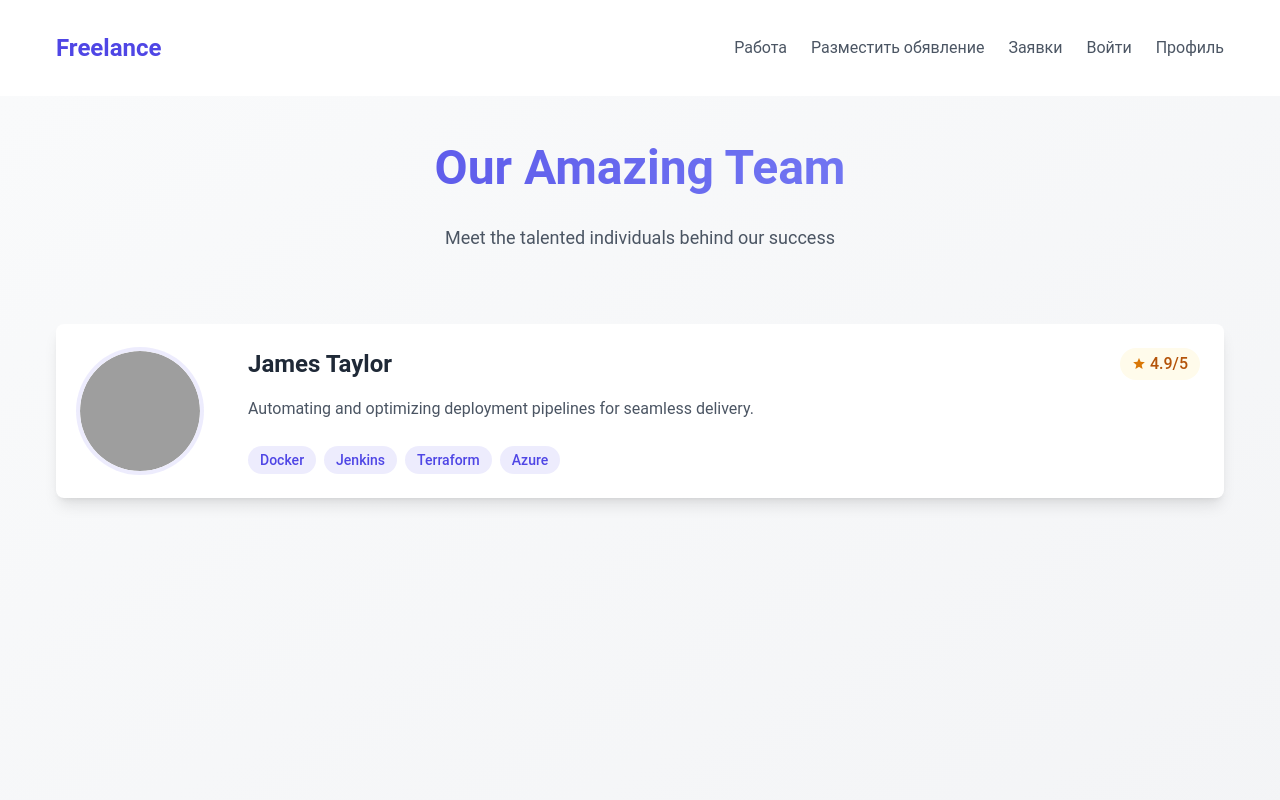
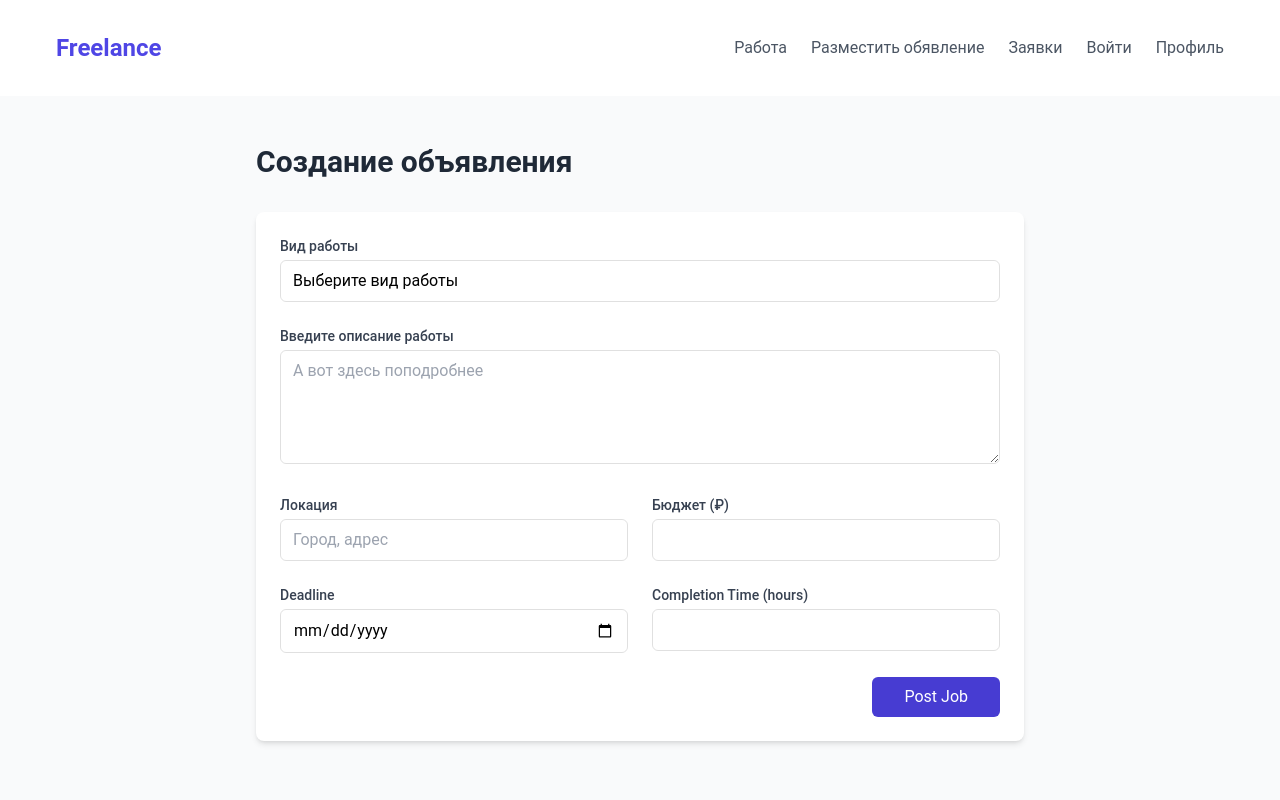
Before and after one commit to SaveliyShutov/freelance, a Nuxt app: page /employer in a window 1280 px wide. Shown: the top 800 px of the page. Built offline with nearby package versions, Linux system fonts and the light colour scheme; grey boxes are pictures that could not be loaded.

Commit message:
updateGleb_2

```diff
--- /dev/null
+++ b/components/rating.vue
@@ -0,0 +1,6 @@
+<template>
+    <div class="flex items-center justify-center mt-3 bg-amber-50 px-3 py-1 rounded-full mx-auto w-fit">
+        <i class="mdi mdi-star text-amber-600 mr-1"></i>
+        <span class="text-amber-700 font-medium">4.8/5</span>
+    </div>
+</template>
--- /dev/null
+++ b/components/starsFeedback.vue
@@ -0,0 +1,6 @@
+<template>
+    <div class="ml-1 -mb-2">
+        <i class="mdi mdi-star text-amber-600 mr-1 "></i>
+        <span class="text-amber-700 font-medium">5</span>
+    </div>
+</template>
--- a/pages/employer.vue
+++ b/pages/employer.vue
@@ -1,4 +1,128 @@
 <script setup>
+const jobTypes = [
+  'Доставка',
+  'Переводчик',
+  'Репетитор',
+  'Кейтеринг',
+  'Грузчик',
+  'Сиделка',
+  'Охрана',
+  'Чистка крыши',
+  'Другое'
+]
+
+const jobType = ref('')
+const description = ref('')
+const location = ref('')
+const budget = ref('')
+const deadline = ref('')
+const completionTime = ref('')
+
+const submitForm = () => {
+  console.log({
+    jobType: jobType.value,
+    description: description.value,
+    location: location.value,
+    budget: budget.value,
+    deadline: deadline.value,
+    completionTime: completionTime.value
+  })
+}
+</script>
+<template>
+  <div class="min-h-screen bg-gray-50">
+    <v-container>
+      <div class="max-w-3xl mx-auto py-8">
+        <h1 class="text-3xl font-bold mb-8 text-gray-800">Создание объявления</h1>
+
+        <div class="bg-white rounded-lg shadow-md p-6">
+          <form @submit.prevent="submitForm">
+            <v-row>
+              <v-col cols="12">
+                <label class="block text-sm font-medium text-gray-700 mb-1">Вид работы</label>
+                <select
+                  v-model="jobType"
+                  required
+                  class="w-full px-3 py-2 border border-gray-300 rounded-md focus:outline-none focus:ring-2 focus:ring-[#473CD2] focus:border-[#473CD2]"
+                >
+                  <option value="" disabled>Выберите вид работы</option>
+                  <option v-for="type in jobTypes" :key="type" :value="type">
+                    {{ type }}
+                  </option>
+                </select>
+              </v-col>
+
+              <v-col cols="12">
+                <label class="block text-sm font-medium text-gray-700 mb-1">Введите описание работы</label>
+                <textarea
+                  v-model="description"
+                  required
+                  rows="4"
+                  placeholder="А вот здесь поподробнее"
+                  class="w-full px-3 py-2 border border-gray-300 rounded-md focus:outline-none focus:ring-2 focus:ring-[#473CD2] focus:border-[#473CD2]"
+                ></textarea>
+              </v-col>
+
+              <v-col cols="12" md="6">
+                <label class="block text-sm font-medium text-gray-700 mb-1">Локация</label>
+                <input
+                  type="text"
+                  v-model="location"
+                  required
+                  placeholder="Город, адрес"
+                  class="w-full px-3 py-2 border border-gray-300 rounded-md focus:outline-none focus:ring-2 focus:ring-[#473CD2] focus:border-[#473CD2]"
+                />
+              </v-col>
+
+              <v-col cols="12" md="6">
+                <label class="block text-sm font-medium text-gray-700 mb-1">Бюджет (₽)</label>
+                <input
+                  type="number"
+                  v-model="budget"
+                  required
+                  min="100"
+                  step="50"
+                  class="w-full px-3 py-2 border border-gray-300 rounded-md focus:outline-none focus:ring-2 focus:ring-[#473CD2] focus:border-[#473CD2]"
+                />
+              </v-col>
+
+              <v-col cols="12" md="6">
+                <label class="block text-sm font-medium text-gray-700 mb-1">Deadline</label>
+                <input
+                  type="date"
+                  v-model="deadline"
+                  required
+                  class="w-full px-3 py-2 border border-gray-300 rounded-md focus:outline-none focus:ring-2 focus:ring-[#473CD2] focus:border-[#473CD2]"
+                />
+              </v-col>
+
+              <v-col cols="12" md="6">
+                <label class="block text-sm font-medium text-gray-700 mb-1">Completion Time (hours)</label>
+                <input
+                  type="number"
+                  v-model="completionTime"
+                  min="1"
+                  required
+                  class="w-full px-3 py-2 border border-gray-300 rounded-md focus:outline-none focus:ring-2 focus:ring-[#473CD2] focus:border-[#473CD2]"
+                />
+              </v-col>
+
+              <v-col cols="12" class="text-right">
+                <button
+                  type="submit"
+                  class="px-8 py-2 bg-[#473CD2] text-white rounded-md hover:bg-[#3730A3] transition-colors duration-200"
+                >
+                  Post Job
+                </button>
+              </v-col>
+            </v-row>
+          </form>
+        </div>
+      </div>
+    </v-container>
+  </div>
+</template>
+<!-- <script setup>
 const profiles = [
   {
     id: 1,
@@ -72,4 +196,4 @@ const profiles = [
       </v-row>
     </v-container>
   </div>
-</template>
+</template> -->
--- a/pages/profile/[id].vue
+++ b/pages/profile/[id].vue
@@ -9,17 +9,10 @@
           <div class="bg-white rounded-lg shadow-lg overflow-hidden">
             <div class="p-8 text-center">
               <div class="mx-auto w-48 h-48 rounded-full overflow-hidden ring-4 ring-indigo-600/10 mb-6">
-                  <img
-                    src="https://i.pravatar.cc/300?img=1"
-                    alt="Sarah Johnson"
-                    class="w-full h-full"
-                  />
+                <img src="https://i.pravatar.cc/300?img=1" alt="Скибиди Диди" class="w-full h-full" />
               </div>
-                <h1 class="text-2xl font-bold text-gray-800">Sarah Johnson</h1>
-                <div class="flex items-center justify-center mt-3 bg-amber-50 px-3 py-1 rounded-full mx-auto w-fit">
-                  <i class="mdi mdi-star text-amber-600 mr-1"></i>
-                  <span class="text-amber-700 font-medium">4.8/5</span>
-                </div>
+              <h1 class="text-2xl font-bold text-gray-800">Скибиди Диди</h1>
+              <rating />
             </div>
           </div>
         </v-col>
@@ -31,20 +24,16 @@
               <div>
                 <h2 class="text-xl font-bold text-gray-800 mb-4 flex items-center">
                   <i class="mdi mdi-account text-indigo-600 mr-2"></i>
-                    About
+                  О мне
                 </h2>
                 <p class="text-gray-600 leading-relaxed ml-2">
-                    Passionate senior developer with over 8 years of experience in full-stack development.
-                    Specialized in building scalable web applications and mentoring junior developers.
-                    Strong advocate for clean code and best practices.
+                  В 8 лет я потерялся в Турции. Меня так и не нашли.
                 </p>
               </div>
-
-                <!-- Contact Information -->
               <div>
                 <h2 class="text-xl font-bold text-gray-800 mb-4 flex items-center">
                   <i class="mdi mdi-card-account-details text-indigo-600 mr-2"></i>
-                    Contact Information
+                  Контактная информация
                 </h2>
                 <div class="space-y-3 ml-2">
                   <div class="flex items-center text-gray-600">
@@ -63,9 +52,7 @@
                   </div>
                 </div>
               </div>
-
-                <!-- Skills -->
-                <div>
+              <!-- <div>
                   <h2 class="text-xl font-bold text-gray-800 mb-4 flex items-center">
                     <i class="mdi mdi-lightning-bolt text-indigo-600 mr-2"></i>
                     Skills
@@ -90,32 +77,42 @@
                       Docker
                     </span>
                   </div>
-                </div>
-
-                <!-- Experience -->
+                </div> -->
               <div>
                 <h2 class="text-xl font-bold text-gray-800 mb-4 flex items-center">
                   <i class="mdi mdi-briefcase text-indigo-600 mr-2"></i>
-                    Experience
+                  Выполненные заказы
                 </h2>
                 <div class="space-y-4">
                   <div class="border-l-2 border-indigo-600/20 pl-4 ml-2">
-                      <div class="font-semibold text-gray-800">Senior Developer</div>
-                      <div class="text-indigo-600/80">TechCorp Inc.</div>
-                      <div class="text-sm text-gray-600">2020 - Present</div>
+                    <div class="font-semibold text-gray-800">Чистка унитаза</div>
+                    <div class="text-indigo-600/80">ООО Ненаеб</div>
+                    <div class="text-sm text-gray-600">2020 - Настоящее время</div>
+                    <div class="flex items-center">
+                      <h3 class="mt-2 text-gray-600">
+                        Оценка работы:
+                      </h3>
+                      <stars-feedback />
+                    </div>
                     <p class="mt-2 text-gray-600">
-                        Lead developer for multiple high-impact projects, mentoring junior developers,
-                        and implementing best practices across the development team.
+                      Отзыв: Работа выполняется на ура.
                     </p>
                   </div>
+                  <div class="space-y-4">
                     <div class="border-l-2 border-indigo-600/20 pl-4 ml-2">
-                      <div class="font-semibold text-gray-800">Full Stack Developer</div>
-                      <div class="text-indigo-600/80">Innovation Labs</div>
-                      <div class="text-sm text-gray-600">2018 - 2020</div>
+                      <div class="font-semibold text-gray-800">Покупка ээээ хз</div>
+                      <div class="text-indigo-600/80">МММ</div>
+                      <div class="text-sm text-gray-600">2000</div>
+                      <div class="flex items-center">
+                        <h3 class="mt-2 text-gray-600">
+                          Оценка работы:
+                        </h3>
+                        <stars-feedback />
+                      </div>
                       <p class="mt-2 text-gray-600">
-                        Developed and maintained various web applications using modern technologies
-                        and frameworks.
+                        Работодатель не оставил отзыв.
                       </p>
+                    </div>
                   </div>
                 </div>
               </div>
```
Lines whose indentation alone changed are shown as unchanged.
